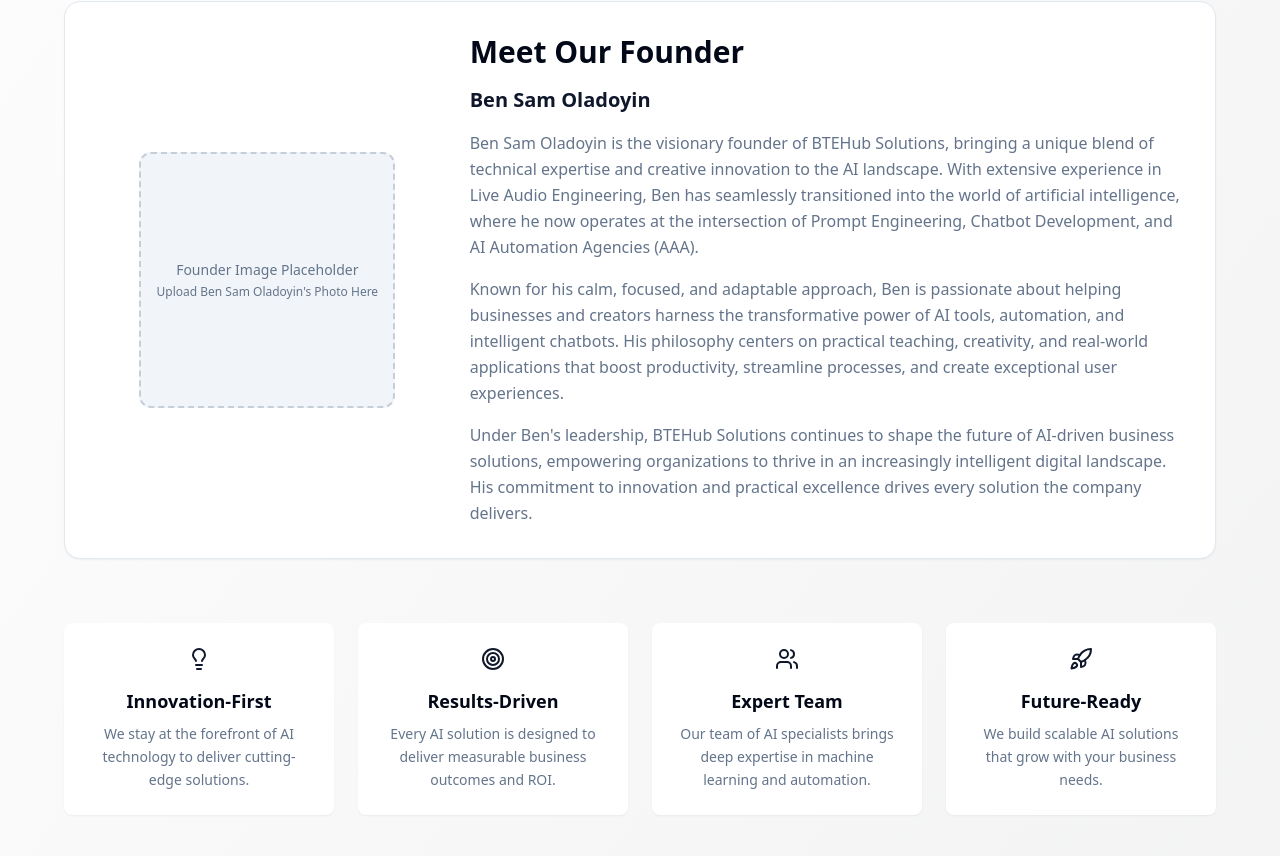
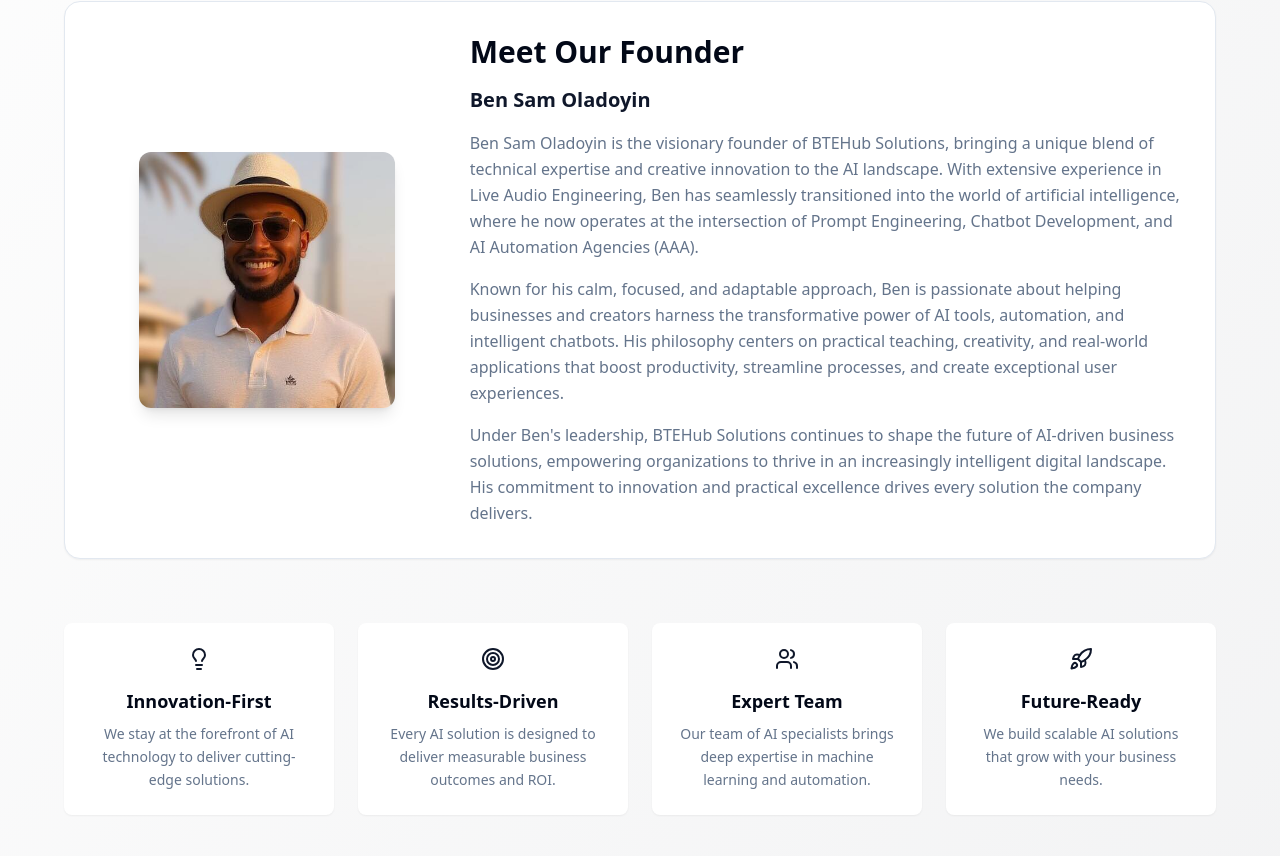
Before and after one commit to btehub-solutions/btehub, a React (Vite) app: page / in a window 1280 px wide. Shown: the part 2293-3149 px from the top of the page. Built offline with nearby package versions, Linux system fonts and the light colour scheme.

Commit message:
Update founder image
Use provided image for founder's profile picture and placeholder.

```diff
--- a/src/components/About.tsx
+++ b/src/components/About.tsx
@@ -85,11 +85,12 @@ const About = () => {
           <div className="mb-16 bg-card border rounded-2xl p-8 shadow-sm">
             <div className="grid grid-cols-1 lg:grid-cols-3 gap-8 items-center">
               <div className="lg:col-span-1 flex justify-center">
-                <div className="w-64 h-64 bg-muted rounded-xl flex items-center justify-center border-2 border-dashed border-muted-foreground/30">
-                  <div className="text-center text-muted-foreground">
-                    <div className="text-sm font-medium mb-1">Founder Image Placeholder</div>
-                    <div className="text-xs">Upload Ben Sam Oladoyin's Photo Here</div>
-                  </div>
+                <div className="w-64 h-64 rounded-xl overflow-hidden shadow-lg">
+                  <img
+                    src="/lovable-uploads/25a1717a-5999-45c3-8dc4-9818931ad575.png"
+                    alt="Ben Sam Oladoyin - Founder of BTEHub Solutions"
+                    className="w-full h-full object-cover"
+                  />
                 </div>
               </div>
               <div className="lg:col-span-2">
```
Also changed, not shown: public/lovable-uploads/25a1717a-5999-45c3-8dc4-9818931ad575.png (added).
